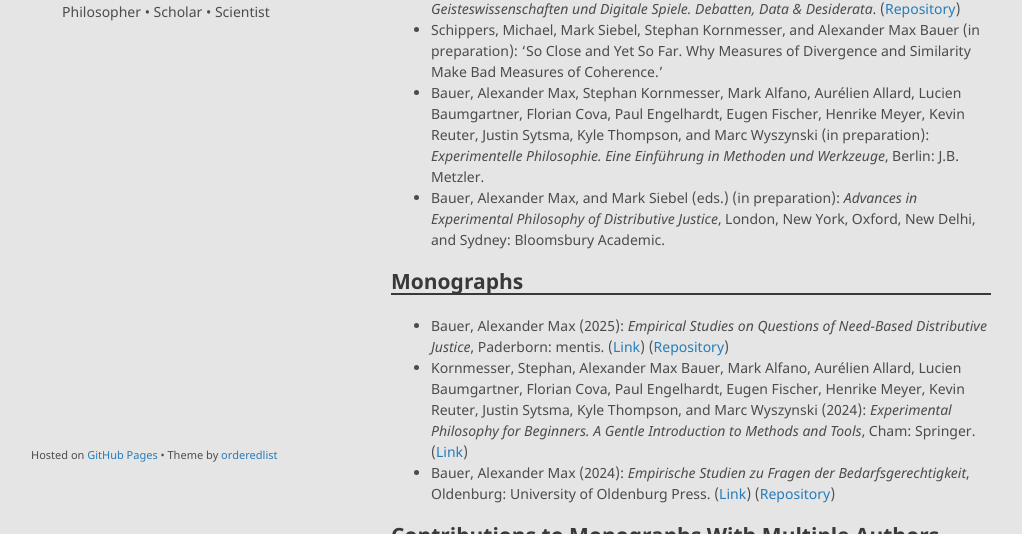
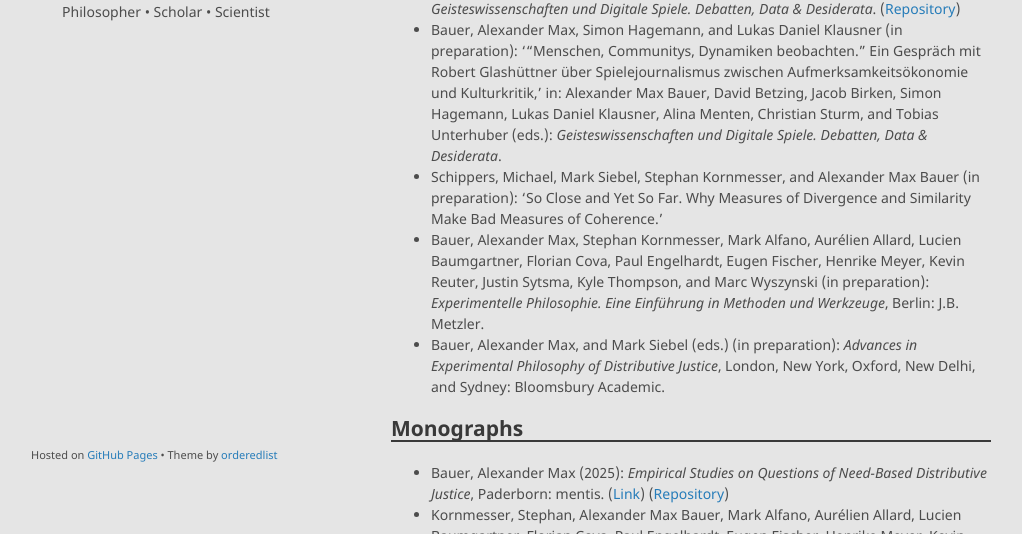
Before and after one commit to alephmembeth/alephmembeth.github.io, a Jekyll site: the page built from publications.md, in a window 1280 px wide and 900 px high, cut to the strip 366-900 px from the top of the window. Shown: the whole strip, without its empty margins (129-1151 px from the left). Built offline with Jekyll 4.4.1, drawn with Linux system fonts in a browser that asks for light colours; our own code applies the rules of GitHub Pages for plain Markdown files.

Commit message:
Update publications.md

```diff
--- a/publications.md
+++ b/publications.md
@@ -7,6 +7,7 @@ layout: default
 ## Publications in Preparation or Under Review
 + Wilke, Jessica, Alexander Max Bauer, Yohita Shraddha Bandaru, Jamie Gahtan, and Neele Bäker (submitted to _Current Research in Ecological and Social Psychology_): ‘Who Deserves What – and Why? A Systematic Review and Meta-Analysis on Distributive Justice Preferences and Low Socioeconomic Backgrounds in Children and Adolescents.’
 + Bauer, Alexander Max, Lukas Daniel Klausner, and Tobias Unterhuber (in preparation): ‘“Einhundert Leute haben wir gefragt …” Einblicke in Methodenvielfalt und Interdisziplinarität der Game Studies im deutschsprachigen Raum,’ in: Alexander Max Bauer, David Betzing, Jacob Birken, Simon Hagemann, Lukas Daniel Klausner, Alina Menten, Christian Sturm, and Tobias Unterhuber (eds.): _Geisteswissenschaften und Digitale Spiele. Debatten, Data & Desiderata_. ([Repository](https://github.com/alephmembeth/survey-game-studies-2025))
++ Bauer, Alexander Max, Simon Hagemann, and Lukas Daniel Klausner (in preparation): ‘“Menschen, Communitys, Dynamiken beobachten.” Ein Gespräch mit Robert Glashüttner über Spielejournalismus zwischen Aufmerksamkeitsökonomie und Kulturkritik,’ in: Alexander Max Bauer, David Betzing, Jacob Birken, Simon Hagemann, Lukas Daniel Klausner, Alina Menten, Christian Sturm, and Tobias Unterhuber (eds.): _Geisteswissenschaften und Digitale Spiele. Debatten, Data & Desiderata_.
 + Schippers, Michael, Mark Siebel, Stephan Kornmesser, and Alexander Max Bauer (in preparation): ‘So Close and Yet So Far. Why Measures of Divergence and Similarity Make Bad Measures of Coherence.’
 + Bauer, Alexander Max, Stephan Kornmesser, Mark Alfano, Aurélien Allard, Lucien Baumgartner, Florian Cova, Paul Engelhardt, Eugen Fischer, Henrike Meyer, Kevin Reuter, Justin Sytsma, Kyle Thompson, and Marc Wyszynski (in preparation): _Experimentelle Philosophie. Eine Einführung in Methoden und Werkzeuge_, Berlin: J.B. Metzler.
 + Bauer, Alexander Max, and Mark Siebel (eds.) (in preparation): _Advances in Experimental Philosophy of Distributive Justice_, London, New York, Oxford, New Delhi, and Sydney: Bloomsbury Academic.
```
